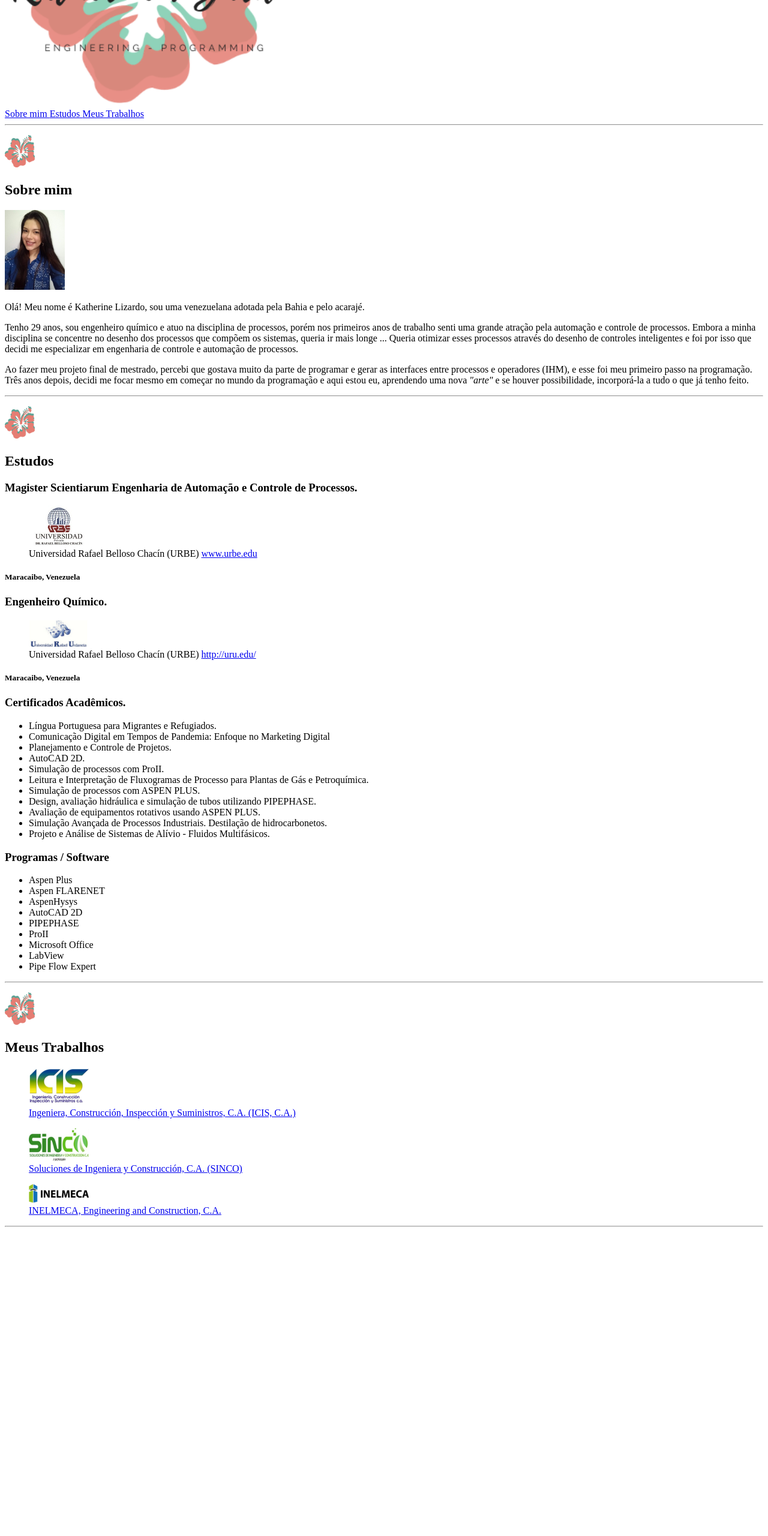
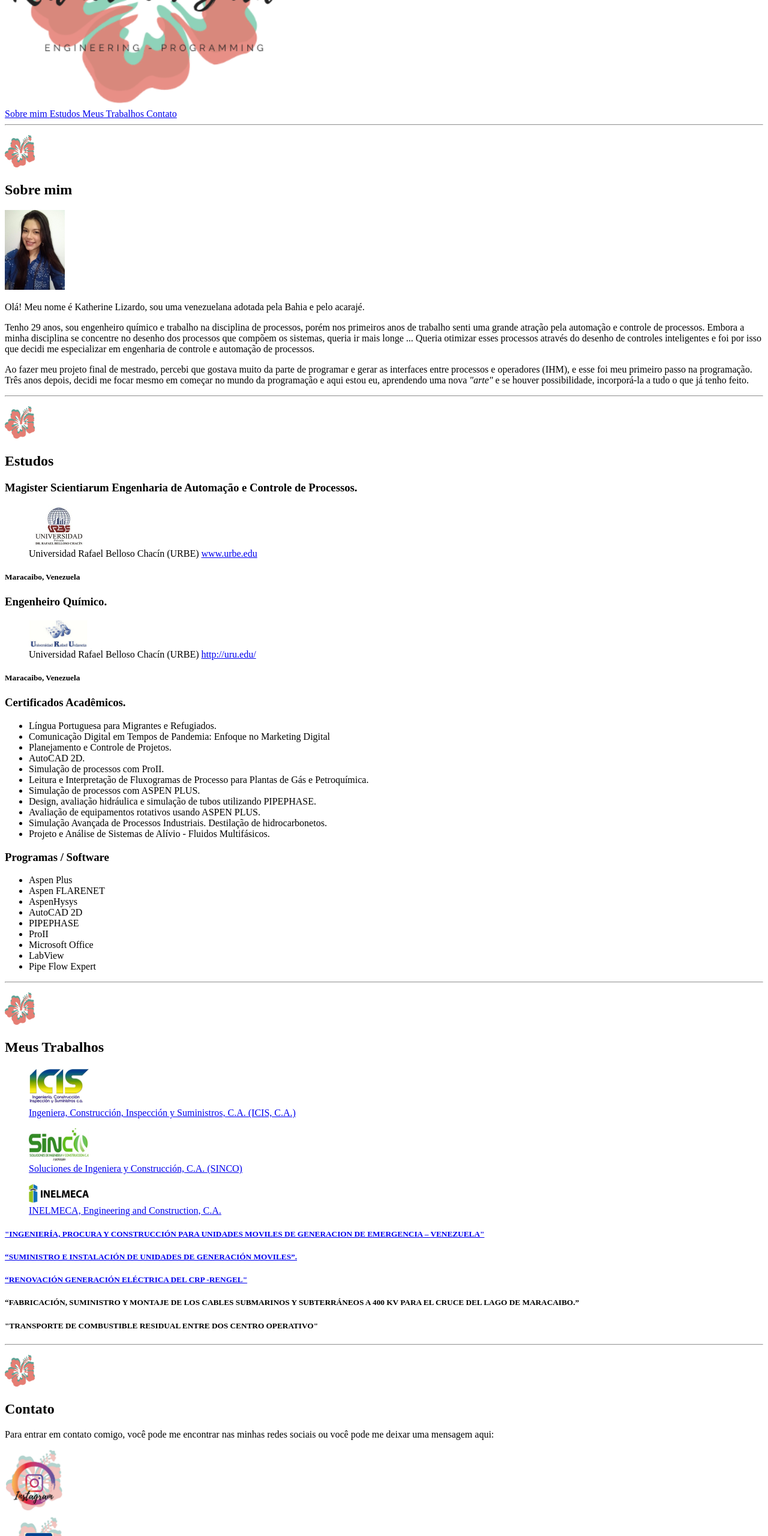
Before and after one commit to kathelizardo/Projeto-final--HTML, a plain HTML site: page index.html in a window 1280 px wide. Shown: the part 240-2800 px from the top of the page at 60% size. Before the commit the page ends 2293 px from the top, so only its background shows below. Drawn offline with Linux system fonts and the light colour scheme.

Commit message:
imagem corregida

```diff
--- a/index.html
+++ b/index.html
@@ -17,6 +17,7 @@
                     <a href="#Sobre mim"> Sobre mim </a>
                     <a href="#Estudos"> Estudos </a>
                     <a href="#Meus Trabalhos"> Meus Trabalhos </a>
+                    <a href="#Contato"> Contato </a>
             </nav>
         </div>
     </header>
@@ -30,7 +31,7 @@
                     Olá!
                     Meu nome é Katherine Lizardo, sou uma venezuelana adotada pela Bahia e pelo acarajé.
                 </p>
-                    Tenho 29 anos, sou engenheiro químico e atuo na disciplina de processos, porém nos primeiros anos
+                    Tenho 29 anos, sou engenheiro químico e trabalho na disciplina de processos, porém nos primeiros anos
                     de trabalho senti uma grande atração pela automação e controle de processos. Embora a minha
                     disciplina se concentre no desenho dos processos que compõem os sistemas, queria ir mais longe ...
                     Queria otimizar esses processos através do desenho de controles inteligentes e foi por isso que decidi
@@ -123,7 +124,7 @@
                         <figure>
                             <img src="img/logo sinco.png" alt="sinco" width="100">
                             <figcaption>
-                                <a href= "https://sinco.net.ve/index.html" target="_blank" rel="noopener"> Soluciones de Ingeniera y Construcción, C.A. (SINCO) </a>
+                                <a href= "https://sinco.net.ve/" target="_blank" rel="noopener"> Soluciones de Ingeniera y Construcción, C.A. (SINCO) </a>
                             </figcaption>
                         </figure>
 
@@ -133,11 +134,42 @@
                                 <a href= "https://www.inelmeca.com/2018/index.php" target="_blank" rel="noopener"> INELMECA, Engineering and Construction, C.A. </a>
                             </figcaption>
                         </figure>
+                </article>
 
+                <article>
+                    <a href= "img/TM2500.jpg"> <h5>"INGENIERÍA, PROCURA Y CONSTRUCCIÓN PARA UNIDADES MOVILES DE GENERACION DE EMERGENCIA – VENEZUELA"</h5></a>
+                    <a href= "img/pw.jpg"> <h5>“SUMINISTRO E INSTALACIÓN DE UNIDADES DE GENERACIÓN MOVILES”.</h5> </a>
+                    <a href= "img/IMG-20150821-WA0004.jpg"> <h5>“RENOVACIÓN GENERACIÓN ELÉCTRICA DEL CRP -RENGEL"  </h5> </a>
+                    <h5>“FABRICACIÓN, SUMINISTRO Y MONTAJE DE LOS CABLES SUBMARINOS Y SUBTERRÁNEOS A 400 KV PARA EL CRUCE DEL LAGO DE MARACAIBO.”</h4>
+                    <h5>"TRANSPORTE DE COMBUSTIBLE RESIDUAL ENTRE DOS CENTRO OPERATIVO" </h5>
                 </article>
         </section>
+<hr>
+        <section>
+            <p id="Contato">
+                <img src="img/Imagem1.png" alt="banner2" width="50">
+                <h2><strong>Contato</strong> </h2>
+                <div>
+                    <p>
+                        Para entrar em contato comigo, você pode me encontrar nas minhas redes sociais ou você pode me deixar uma mensagem aqui:
+                    </p>
+                </div>
+                <div>
+                    <a href="https://www.instagram.com/kathelizardo/" target="_blank" rel="noopener"><img src="/img/Instagram.jpg" alt="instagram" width="100"></a>
+                </div>
+                <div>
+                    <a href="https://www.linkedin.com/in/katherine-l-5565aa7b/" target="_blank" rel="noopener"><img src="/img/linkedin.jpg" alt="instagram" width="100"></a>
+                </div>
 
+                <div>
+                    <a href="#DM"> <img src="/img/DM.jpg" alt="instagram" width="100"></a>
+                </div>
 
+        </section>
+        <section>
+                <!--aqui va la caja de mensajes-->
+
+        </section>
 
 
 
```
Also changed, not shown: img/DM.jpg (added), img/IMG-20150821-WA0004.jpg (added), img/Instagram.jpg (added), img/TM2500.jpg (added), img/ing1.jpg (added), img/linkedin.jpg (added), img/pw.jpg (added).
